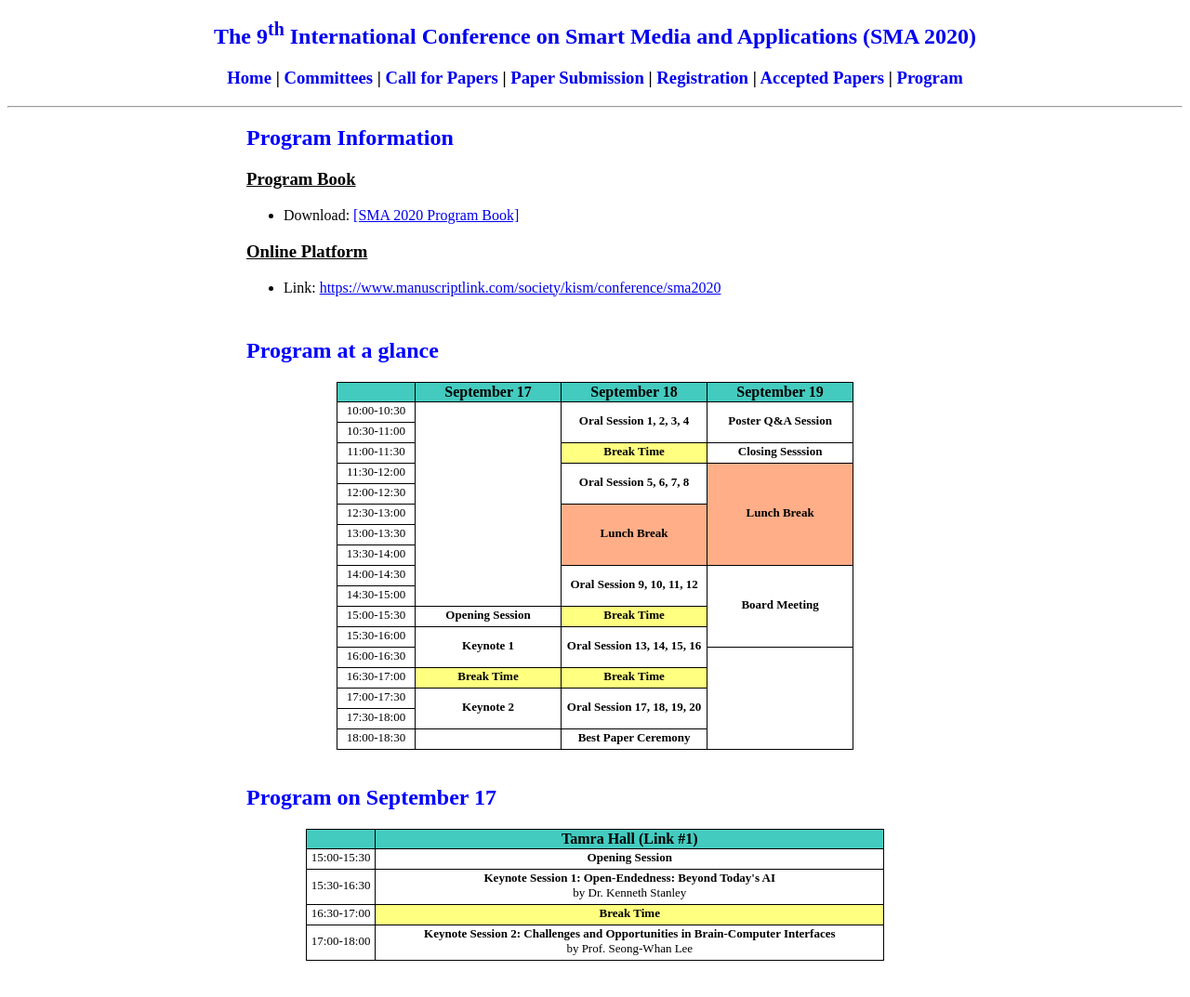
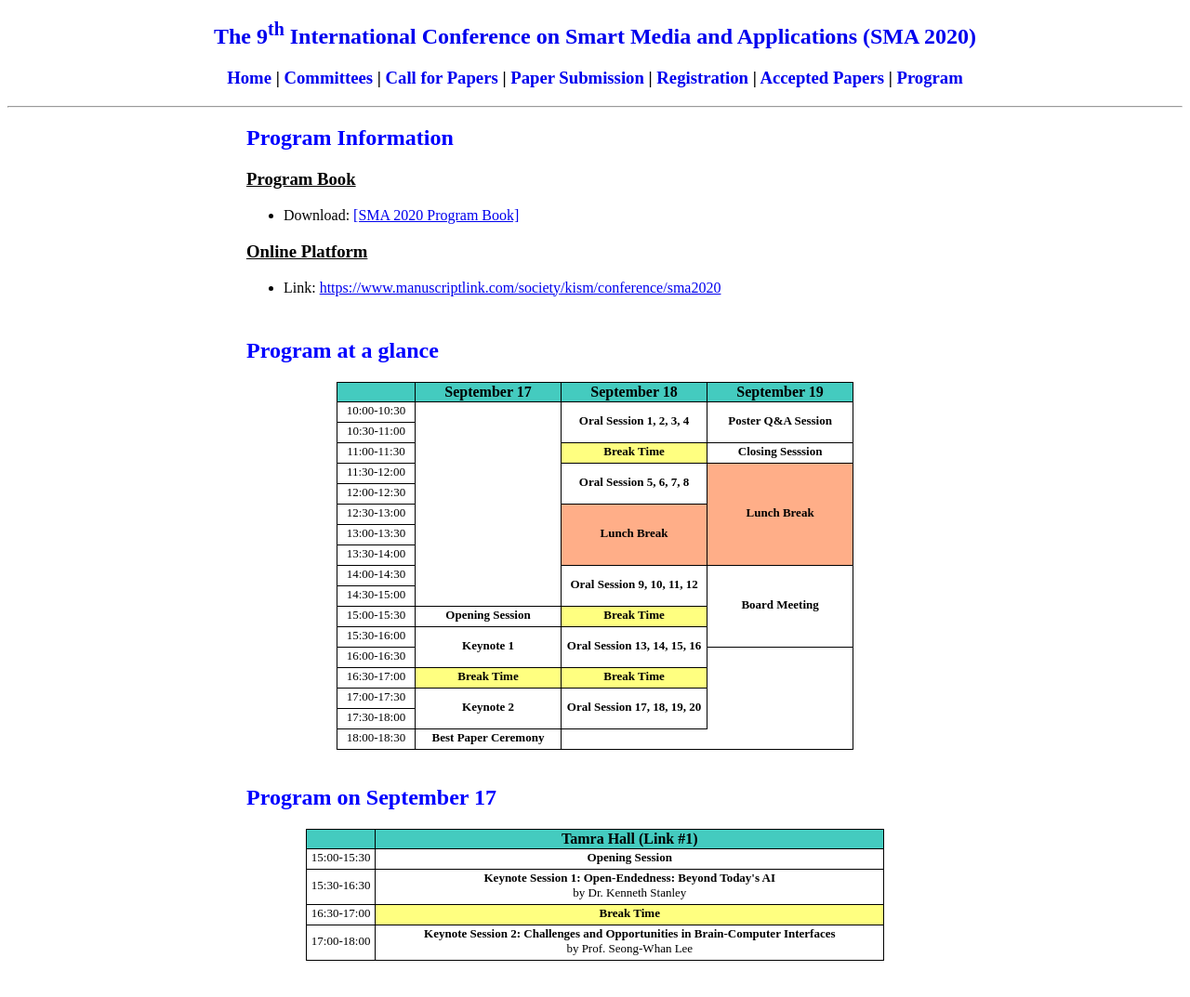
Before and after one commit to icea-conf/sma-2020.github.io, a Jekyll site: the page built from program/index.html, in a window 1280 px wide. Shown: the top 1073 px of the page at 93% size. Built offline with Jekyll 4.4.1, drawn with Linux system fonts in a browser that asks for light colours.

Commit message:
Update index.html

```diff
--- a/program/index.html
+++ b/program/index.html
@@ -169,8 +169,6 @@ title: SMA 2020
                          <tr>
                               <td class="tcontent3">
                                    18:00-18:30
-                              </td>
-                              <td class="tcontent3">
                               </td>
                               <td class="tcontent3">
                                    <b>Best Paper Ceremony</b>
```
